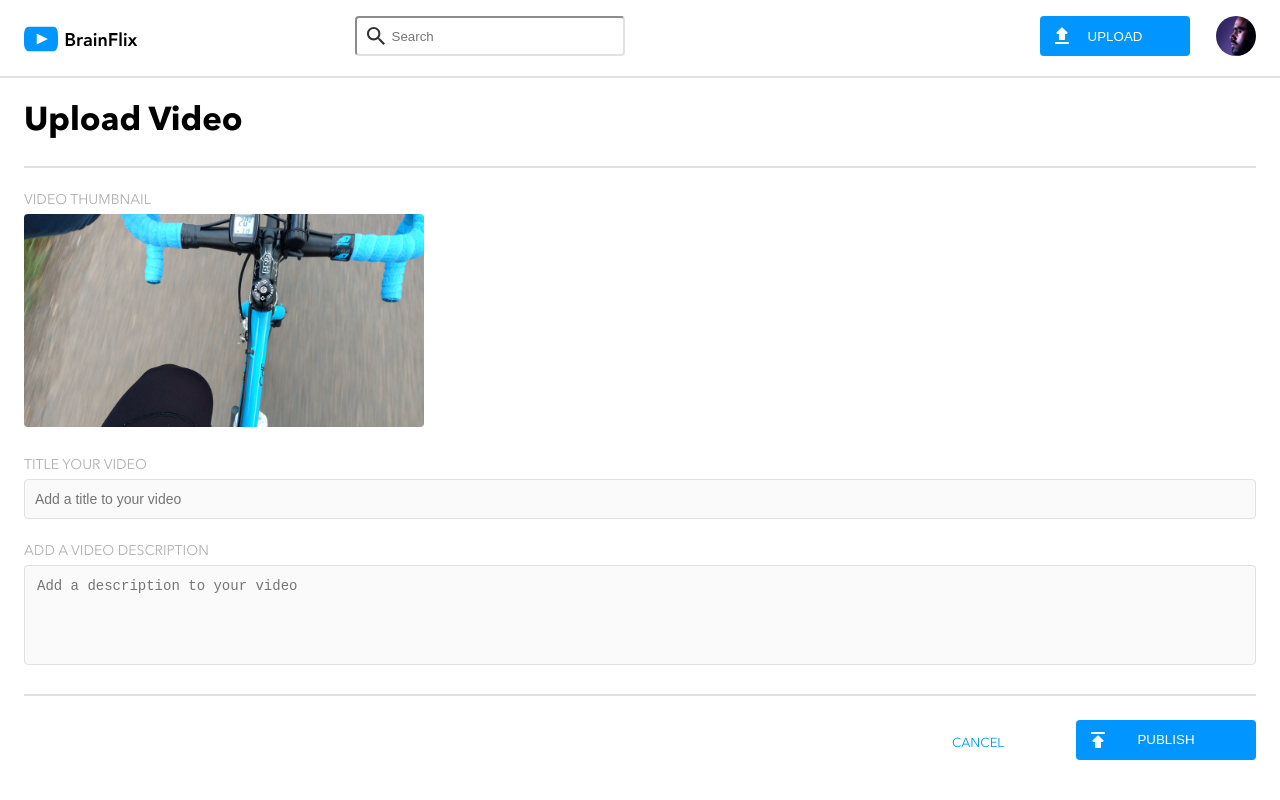
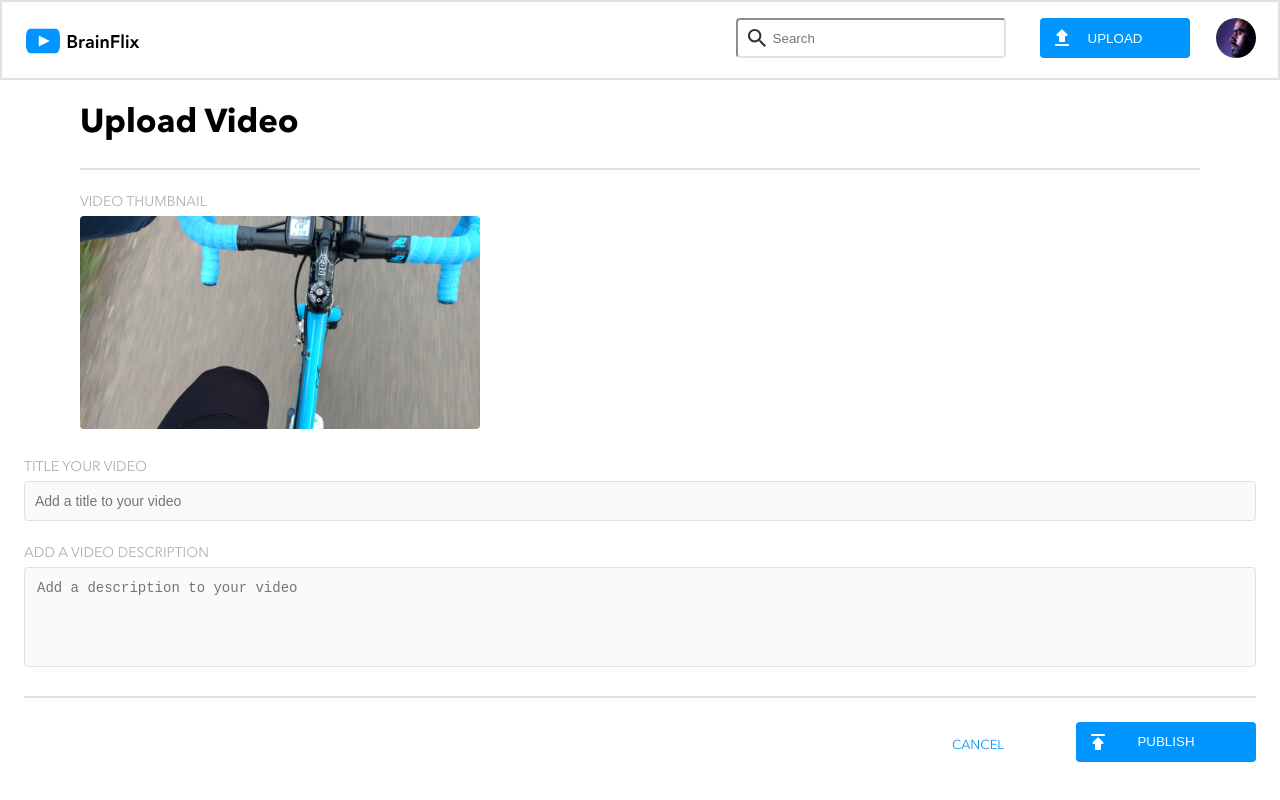
Before and after one commit to JordanShankle/jordan-shankle-brainflix, a React (Create React App) app: page /upload in a window 1280 px wide. Built offline with nearby package versions, Linux system fonts and the light colour scheme.

Commit message:
Add styling to UploadPage at desktop; Add styling to loading state.

```diff
--- a/src/components/Header/Header.scss
+++ b/src/components/Header/Header.scss
@@ -12,6 +12,9 @@
         padding: 1.6rem 2.4rem 0 2.4rem;
     }
 
+    @include desktop {
+        border: 0.2rem solid $mercury;
+    }
 
     &__logo-container {
         display: flex;
@@ -29,6 +32,11 @@
         display: flex;
         justify-content: space-around;
         width: 100%;
+
+        @include desktop {
+         justify-content: flex-end;
+         width: 70%;
+        }
     }
 
     &-profile__image {
--- a/src/components/Sidebar/Sidebar.scss
+++ b/src/components/Sidebar/Sidebar.scss
@@ -17,7 +17,7 @@
     @include desktop {
         border-left: 0.2rem solid $mercury;
         position: relative;
-        left: 76rem;
+        left: 76.7rem;
         bottom: 69.6rem;
         width: 27%;
     }
--- a/src/pages/UploadPage/UploadPage.scss
+++ b/src/pages/UploadPage/UploadPage.scss
@@ -16,6 +16,11 @@
             font-size: 3.3rem;
             padding: 2.4rem;
         }
+
+        @include desktop {
+            border: none;
+            padding: 2.4rem 8.0rem;
+        }
     }
 
     &-thumbnail {
@@ -23,6 +28,10 @@
 
         @include tablet {
             padding: 0 2.4rem;
+        }
+
+        @include desktop {
+            padding: 0;
         }
 
         &__title {
@@ -38,6 +47,10 @@
                 padding: 2.4rem 0 0.5rem 0;
             }
 
+            @include desktop {
+                margin: 0 8.0rem;
+            }
+
         }
 
         &__image {
@@ -46,6 +59,10 @@
 
             @include tablet {
                 width: 40rem;
+            }
+
+            @include desktop {
+                margin: 0 8.0rem;
             }
         }
     }
--- a/src/styles/partials/_global.scss
+++ b/src/styles/partials/_global.scss
@@ -24,6 +24,7 @@ body {
 .loading {
     font-size: 5rem;
     margin: 2.5rem;
+    padding-top: 5rem;
     display: flex;
     justify-content: center;
     color: $brainflix-dark-blue;
@@ -33,6 +34,7 @@ body {
     }
 
     @include desktop {
+        padding-top: 10rem;
         font-size: 12rem;
     }
 }
```
Also changed, not shown: src/components/SideBarVid/SideBarVid.scss (+0 -36 lines).
